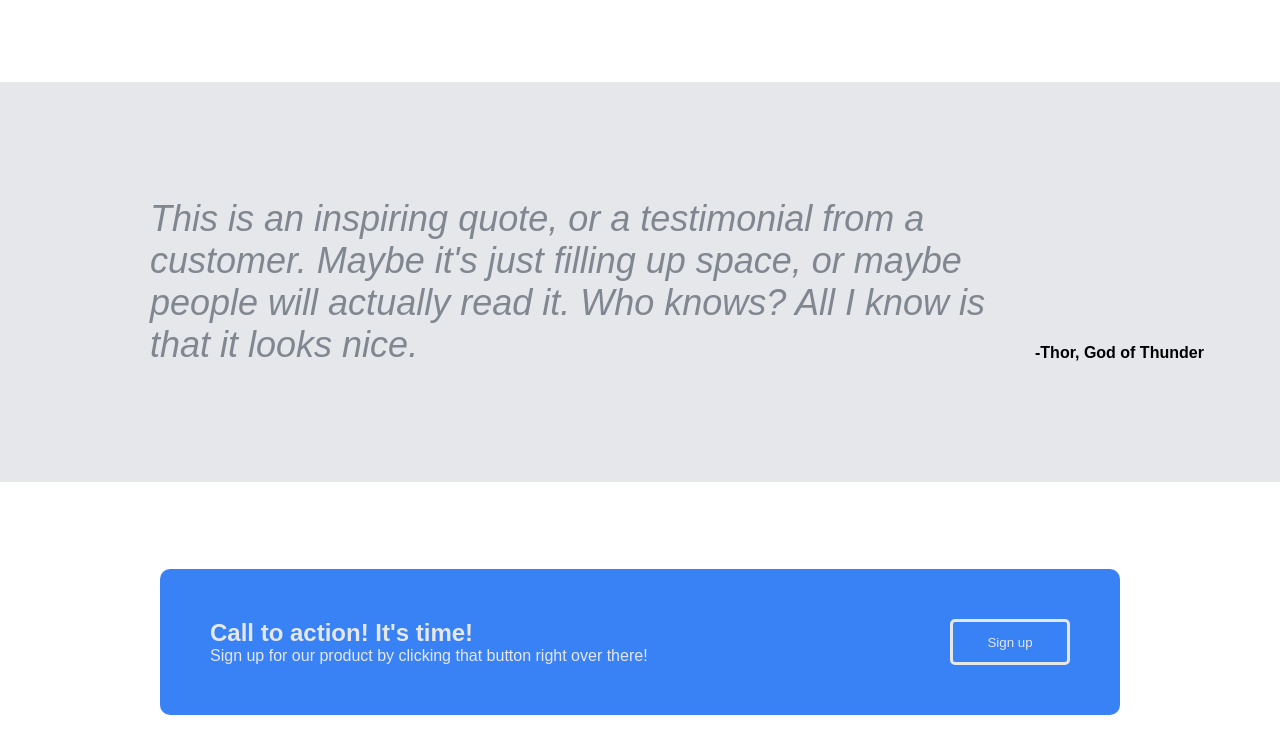
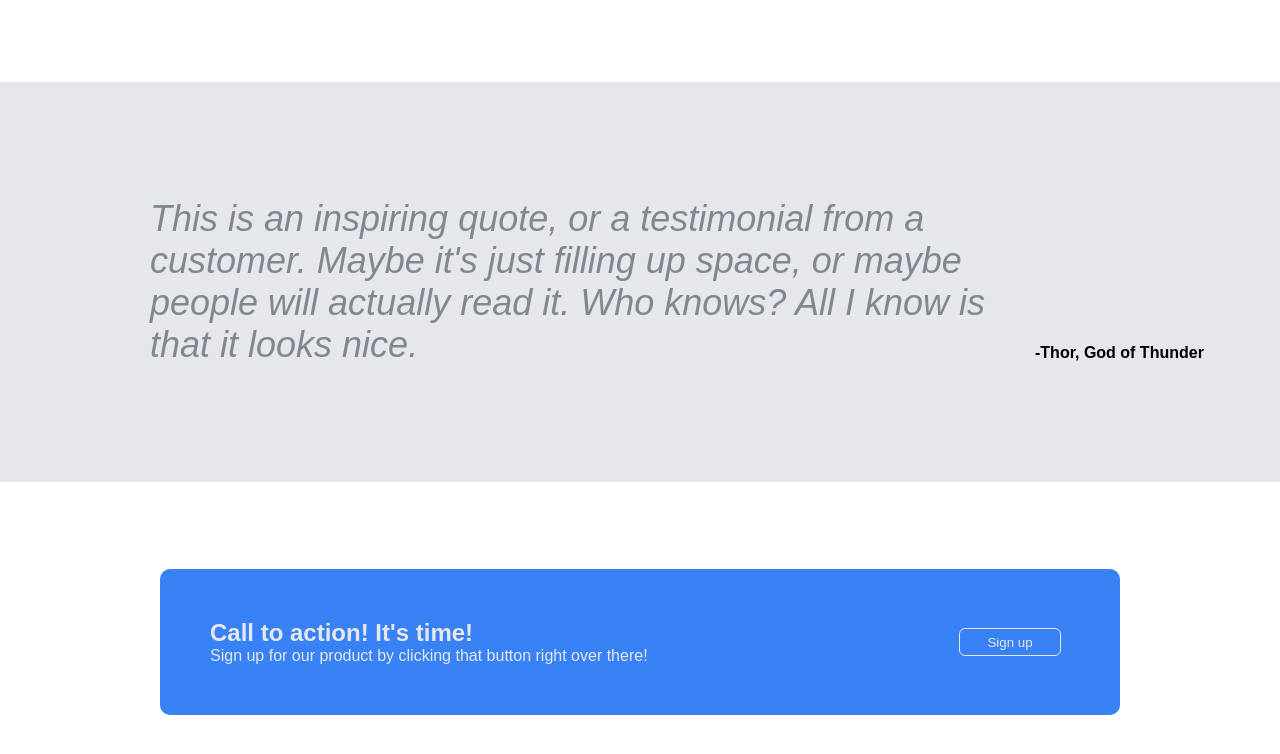
Before and after one commit to gsrockwell910/landing-page-project, a plain HTML site: page index.html in a window 1280 px wide. Shown: the part 838-1592 px from the top of the page. Drawn offline with Linux system fonts and the light colour scheme.

Commit message:
Fix button to look more acurate

```diff
--- a/styles.css
+++ b/styles.css
@@ -194,18 +194,18 @@ img.aqua-friends {
     width: 75%;
     border-radius: 10px;
     display: flex;
-    justify-content: space-between;
+   justify-content: space-between;
 }
 
  .cta-button {
     background-color: #3882F6;
     color: #E5E7EB;
-    outline: 3px solid #E5E7EB;
-    outline-offset: -3px;
+    outline: 1px solid #E5E7EB;
+    outline-offset: -10px;
     width: 120px;
     border: none;
     padding: 5px 20px;
-    border-radius: 5px;
+    border-radius: 15px;
 }
 
 .cta-heading,
```
